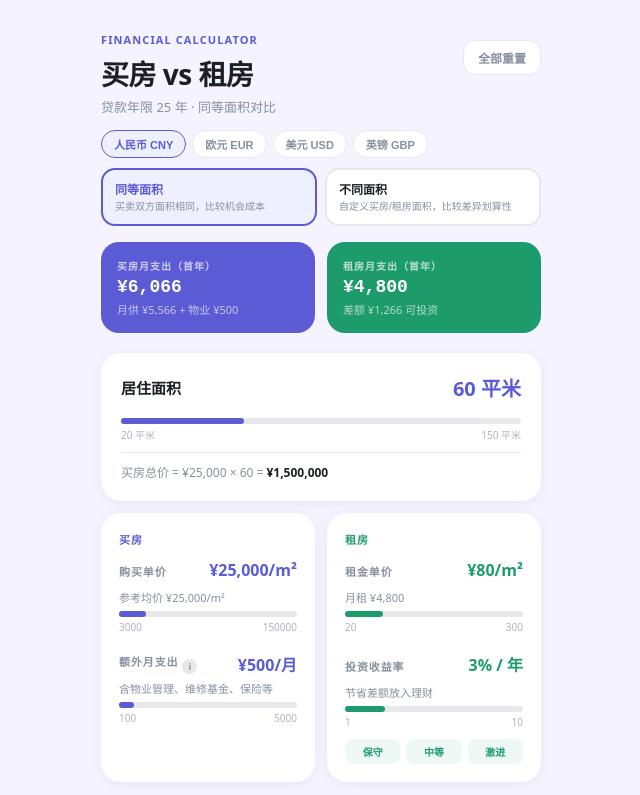
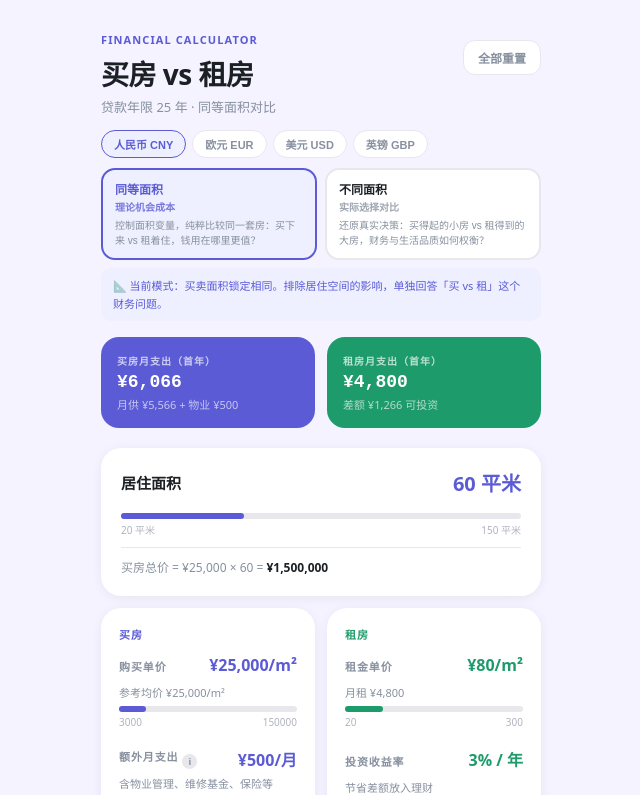
Before and after one commit to jinda-li/buy-vs-rent, a React (Vite) app: page / in a window 1280 px wide. Shown: the top 795 px of the page, without its empty margins (319-959 px from the left). Built offline with nearby package versions, Linux system fonts and the light colour scheme.

Commit message:
docs: clarify mode selector descriptions
Co-authored-by: Cursor <cursoragent@cursor.com>

```diff
--- a/buy-vs-rent.jsx
+++ b/buy-vs-rent.jsx
@@ -391,8 +391,8 @@ export default function App() {
           {/* 模式选择 */}
           <div style={{ display: "grid", gridTemplateColumns: "1fr 1fr", gap: 8, marginTop: 10 }}>
             {[
-              ["same", "同等面积", "买卖双方面积相同，比较机会成本"],
-              ["diff", "不同面积", "自定义买房/租房面积，比较差异划算性"],
+              ["same", "同等面积", "理论机会成本", "控制面积变量，纯粹比较同一套房：买下来 vs 租着住，钱用在哪里更值？"],
+              ["diff", "不同面积", "实际选择对比", "还原真实决策：买得起的小房 vs 租得到的大房，财务与生活品质如何权衡？"],
             ].map(function(item) {
               var active = mode === item[0];
               return (
@@ -400,11 +400,18 @@ export default function App() {
                   style={{ padding: "10px 12px", borderRadius: 14, border: "2px solid", cursor: "pointer", textAlign: "left",
                     borderColor: active ? COLOR.primary : COLOR.border,
                     background: active ? "#EEF0FF" : "white" }}>
-                  <div style={{ fontSize: 12, fontWeight: 700, color: active ? COLOR.primary : COLOR.text, marginBottom: 3 }}>{item[1]}</div>
-                  <div style={{ fontSize: 10, color: COLOR.muted, lineHeight: 1.4 }}>{item[2]}</div>
+                  <div style={{ fontSize: 12, fontWeight: 700, color: active ? COLOR.primary : COLOR.text, marginBottom: 2 }}>{item[1]}</div>
+                  <div style={{ fontSize: 10, fontWeight: 600, color: active ? COLOR.primary : COLOR.muted, marginBottom: 4, opacity: 0.8 }}>{item[2]}</div>
+                  <div style={{ fontSize: 10, color: COLOR.muted, lineHeight: 1.5 }}>{item[3]}</div>
                 </button>
               );
             })}
+          </div>
+          <div style={{ marginTop: 8, padding: "9px 12px", borderRadius: 10, background: mode === "same" ? "#EEF0FF" : "#EEF9F5", fontSize: 11, color: mode === "same" ? COLOR.buy : COLOR.green, lineHeight: 1.6 }}>
+            {mode === "same"
+              ? "📐 当前模式：买卖面积锁定相同。排除居住空间的影响，单独回答「买 vs 租」这个财务问题。"
+              : "🏠 当前模式：买房和租房面积可以不同。模拟真实市场中你实际面临的两个选项，财务结果包含了面积差带来的成本差异。"
+            }
           </div>
         </div>
 
```
